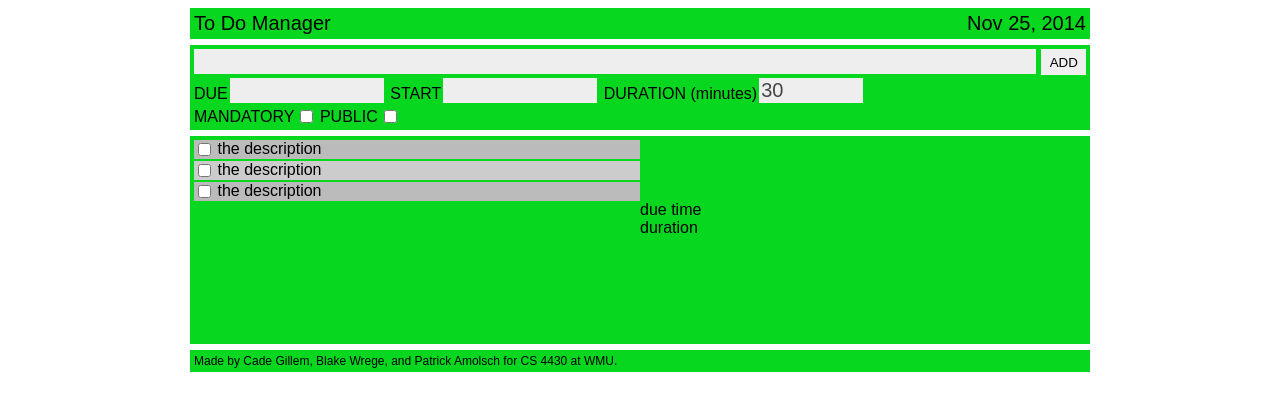
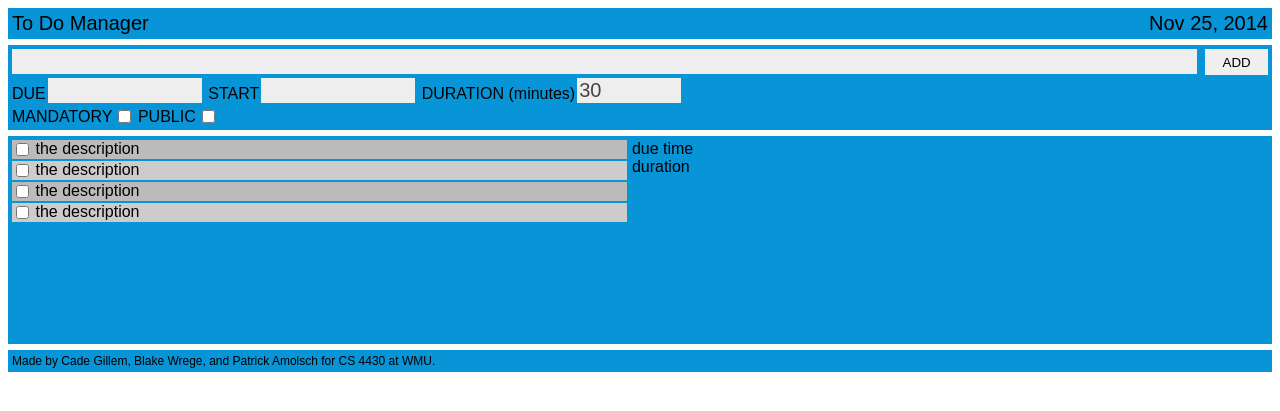
Before and after one commit to t4ls/todoapp, a PHP site: page / in a window 1280 px wide. Shown: the top 411 px of the page. Run offline with PHP 8.4, Linux system fonts and the light colour scheme; some libraries are stand-ins or nearby versions.

Commit message:
Fix column layout problems.

```diff
--- a/html/layout.css
+++ b/html/layout.css
@@ -5,10 +5,7 @@
 }
 
 .container {
-    max-width: 900px;
 
-	margin-left: auto;
-	margin-right: auto;
 }
 
 .section {
@@ -22,17 +19,12 @@
 }
 
 .column {
-	width: 50%;
+	width: 49%;
 	display: inline-block;
-	padding-right: 4px;
-}
-
-.column:last-child {
-	padding-right: 0px;
+	vertical-align: top;
 }
 
 #task_details {
-	float: right;
 }
 
 #list {
@@ -127,7 +119,6 @@ input[name=input_task_duration] {
 .task {
 	padding: 0px;
 	margin-bottom: 2px;
-	width: 100%;
 }
 
 .task:last-child {
@@ -135,6 +126,6 @@ input[name=input_task_duration] {
 }
 
 .task_description {
-	display: inline-block;
+	display: inline;
 	vertical-align: top;
 }
--- a/html/list.php
+++ b/html/list.php
@@ -1,23 +1,27 @@
 <div class="section" id="list" >
 	<div class="column" id="task_list">
-		<ol class="list" id="tasks">
+		<div class="list" id="tasks">
 			<?php
-			// TODO: populate task list with items with checkboxes.
-			// Example on next HTML line.
+			// TODO: populate task divst with items with checkboxes.
+			// Example on next HTML divne.
 			?>
-			<li class="task" id="task_0">
+			<div class="task" id="task_0">
 				<input class="checkbox" type="checkbox" name="task_0_selected"/>
 				<div class="task_description" id="task_0_description">the description</div>
-			</li>
-			<li class="task" id="task_1">
+			</div>
+			<div class="task" id="task_1">
 				<input class="checkbox" type="checkbox" name="task_1_selected"/>
 				<div class="task_description" id="task_1_description">the description</div>
-			</li>
-			<li class="task" id="task_2">
+			</div>
+			<div class="task" id="task_2">
 				<input class="checkbox" type="checkbox" name="task_2_selected"/>
 				<div class="task_description" id="task_2_description">the description</div>
-			</li>
-		</ol>
+			</div>
+			<div class="task" id="task_2">
+				<input class="checkbox" type="checkbox" name="task_2_selected"/>
+				<div class="task_description" id="task_2_description">the description</div>
+			</div>
+		</div>
 	</div>
 	<div class="column" id="task_details">
 		<?php
--- a/html/style.css
+++ b/html/style.css
@@ -5,7 +5,7 @@
 }
 
 .section {
-    background-color: #07D71F;
+    background-color: #0795D7;
 }
 
 .column {
@@ -30,6 +30,10 @@
 
 .task:nth-child(2n) {
 	background-color: #cccccc;
+}
+
+.task:hover, .task:nth-child(2n):hover {
+	background-color: #186C93;
 }
 
 p {
```
